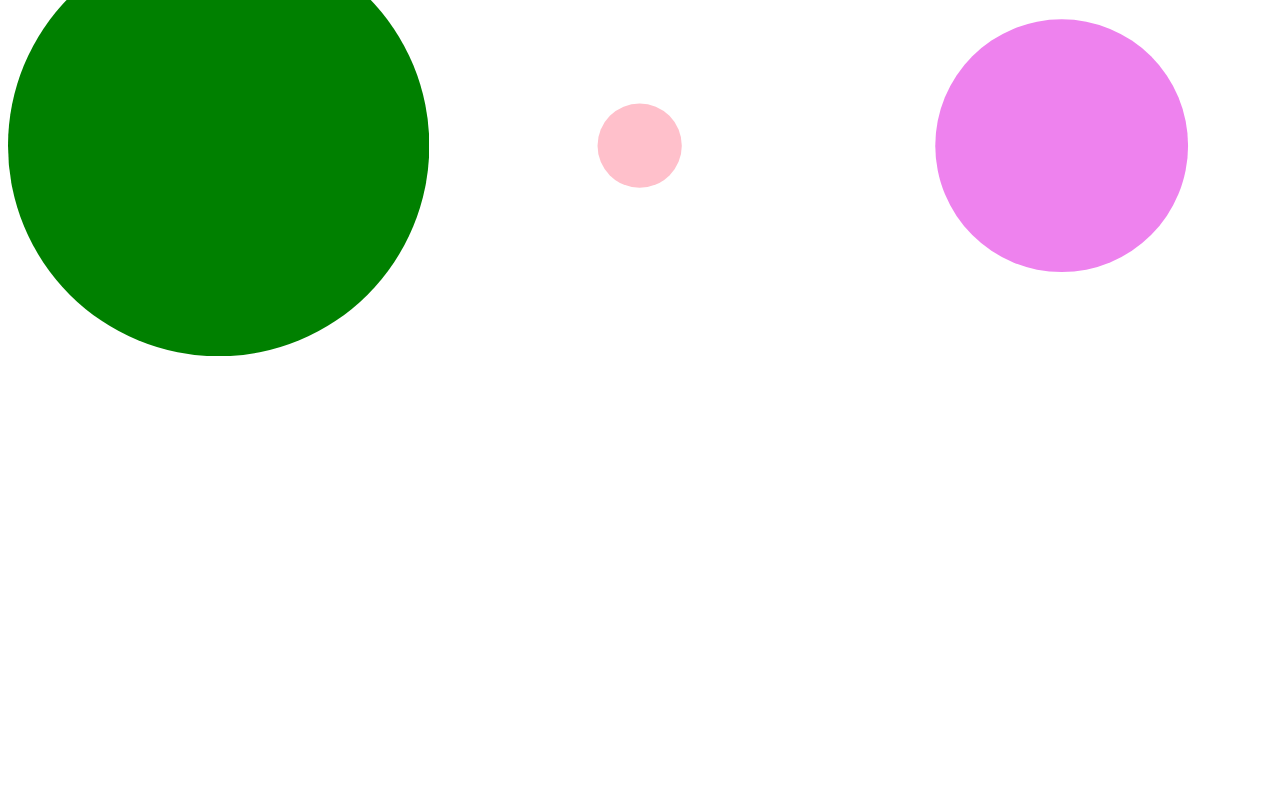
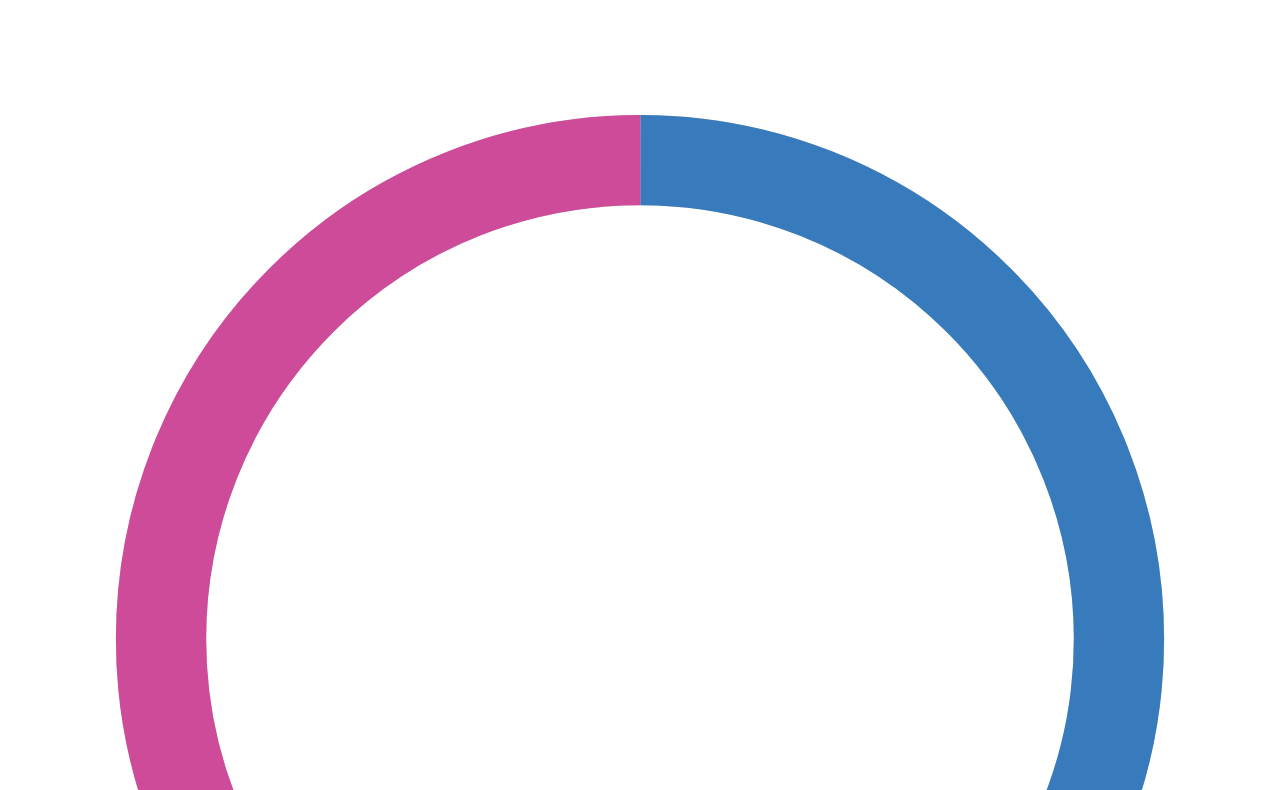
Before and after one commit to FloAGarciaP/DNO002-01, a plain HTML site: page index.html in a window 1280 px wide. Shown: the part 73-863 px from the top of the page. Before the commit the page ends 800 px from the top, so only its background shows below. Drawn offline with Linux system fonts and the light colour scheme.

Commit message:
Add files via upload

```diff
--- a/index.html
+++ b/index.html
@@ -1,28 +1,64 @@
 <!DOCTYPE html>
 <html lang="es">
 <head>
-    <meta charset="utf-8" />
-    <meta name="viewport" content="width=device-width, initial-scale=1" />
-    <title>Primer ejemplo</title>
-    <style>
-        .parent { display: grid; grid-template-columns: repeat(3, 1fr); }
-        circle {fill:violet}
-        circle.tipo0 {fill:green}
-        circle.tipo1 {fill:pink}
-    </style>
+  <meta charset="UTF-8" />
+  <meta name="viewport" content="width=device-width, initial-scale=1" />
+  <title>Gráficos de barra con CSS Grid</title>
+  <style>
+    .parent { display: grid; grid-template-columns: repeat(2, 1fr); }
+  </style>
 </head>
 <body>
-    <div class="parent">
-        <div><svg xmlns="http://www.w3.org/2000/svg" viewBox="0 0 100 100"><g id="primera"></g></svg></div>
-        <div><svg xmlns="http://www.w3.org/2000/svg" viewBox="0 0 100 100"><g id="segunda"></g></svg></div>
-        <div><svg xmlns="http://www.w3.org/2000/svg" viewBox="0 0 100 100"><g id="tercera"></g></svg></div>
+  <h1>Porcentaje de sexo en natalidad — noviembre 2025</h1>
+
+  <svg width="100%" height="100%" viewBox="0 0 42 42" class="donut">
+
+    <!-- Hueco blanco del centro -->
+    <circle class="donut-hole"
+            cx="21" cy="21" r="15.91549430918954"
+            fill="#fff">
+    </circle>
+
+    <!-- Anillo gris de fondo -->
+    <circle class="donut-ring"
+            cx="21" cy="21" r="15.91549430918954"
+            fill="transparent"
+            stroke="#d2d3d4"
+            stroke-width="3">
+    </circle>
+
+    <!-- Hombres: 50.7% -->
+    <circle class="donut-segment"
+            cx="21" cy="21" r="15.91549430918954"
+            fill="transparent"
+            stroke="#377bbc"
+            stroke-width="3"
+            stroke-dasharray="50.7 49.3"
+            stroke-dashoffset="25">
+    </circle>
+
+    <!-- Mujeres: 49.3% -->
+    <circle class="donut-segment"
+            cx="21" cy="21" r="15.91549430918954"
+            fill="transparent"
+            stroke="#ce4b99"
+            stroke-width="3"
+            stroke-dasharray="49.3 50.7"
+            stroke-dashoffset="74.3">
+    </circle>
+
+  </svg>
+
+  <div class="leyenda">
+    <div class="leyenda-item">
+      <div class="punto" style="background:#377bbc"></div>
+      Hombres — 50,7%
     </div>
-    <script>
-        const data = [50, 10,30];
-        ["primera", "segunda", "tercera"].forEach((id, i) => {
-            document.querySelector(`#${id}`).innerHTML = `<circle cx="50" cy="50"
-            r="${data[i]}" class="tipo${i}"/>`;
-        });
-    </script>
+    <div class="leyenda-item">
+      <div class="punto" style="background:#ce4b99"></div>
+      Mujeres — 49,3%
+    </div>
+  </div>
+
 </body>
 </html>
```
